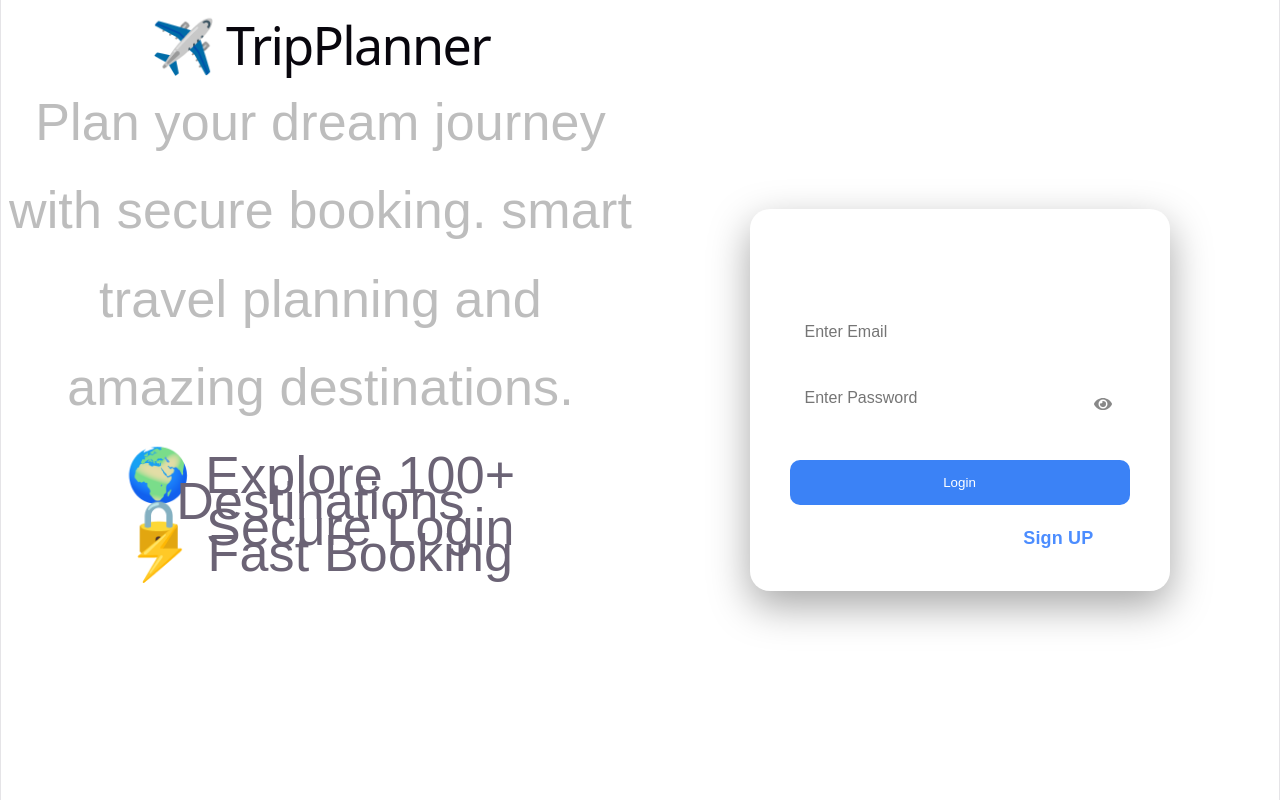
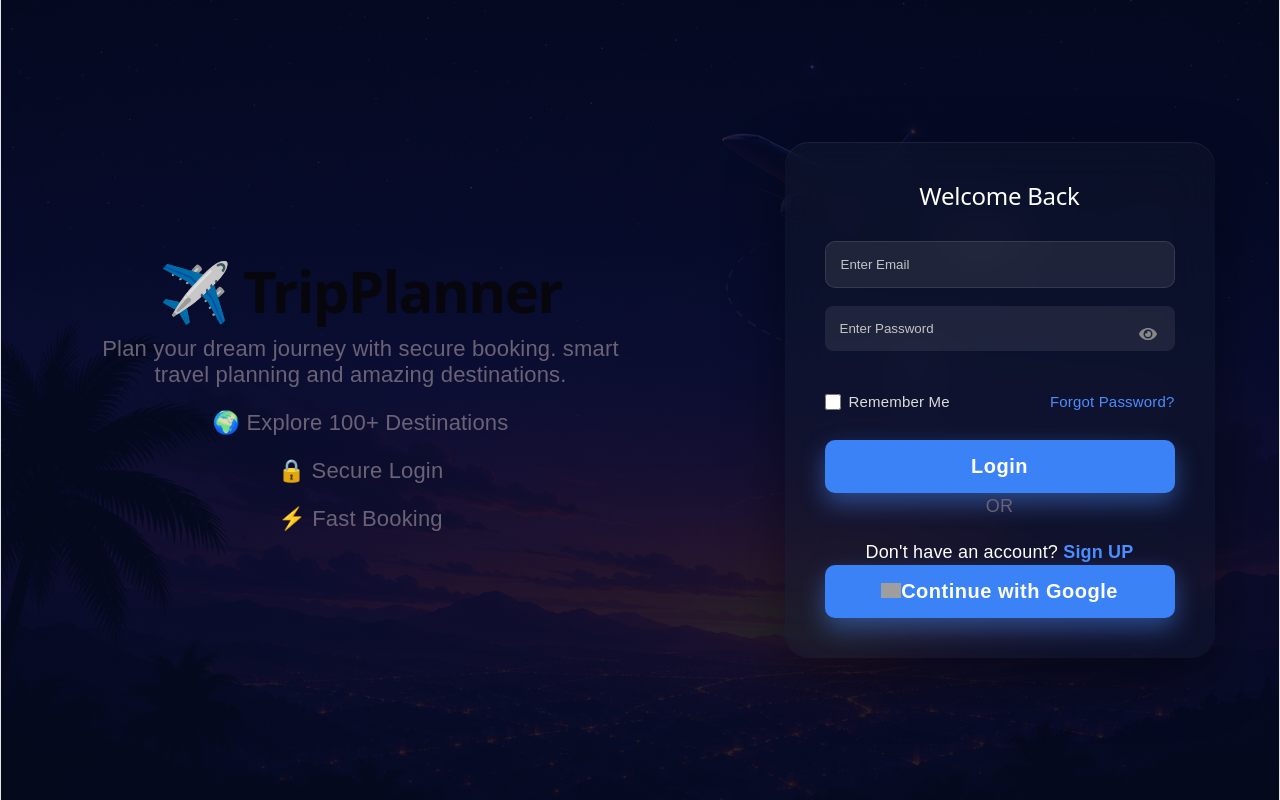
Before and after one commit to VEDANT356/TripPlanner-, a React (Vite) app: page /login in a window 1280 px wide. Built offline with nearby package versions, Linux system fonts and the light colour scheme; grey boxes are pictures that could not be loaded.

Commit message:
added login and signup

```diff
--- a/src/pages/Login.jsx
+++ b/src/pages/Login.jsx
@@ -41,17 +41,36 @@ function Login() {
                         className="eye-icon"
                         onClick={() => setShowPassword(!showPassword)}
                     >
-        {showPassword ? <FaEyeSlash /> : <FaEye />}
-    </span>
-</div>
+                    {showPassword ? <FaEyeSlash /> : <FaEye />}
+                    </span>
+                </div>
 
+                <div className="auth-options">
+                <label className="remember-me">
+                    <input type="checkbox" />
+                    <span>Remember Me</span>
+                </label>
+                    <a href="#">Forgot Password?</a>
+                </div>
                     <button>Login</button>
+
+                    <div className="divider">
+                        <span>OR</span>
+                    </div>
 
                     <p>
                         Don't have an account?
                         <Link to="/signup"> Sign UP</Link>
                         </p>
 
+                        <button className="google-btn">
+                            <img
+                            src="https://www.svgrepo.com/show/475656/google-color.svg"
+                            alt="Google"
+                            width="20"
+                            />
+                            Continue with Google
+                        </button>
                 </div>
             </div>
         </div>
--- a/src/pages/Signup.jsx
+++ b/src/pages/Signup.jsx
@@ -2,6 +2,7 @@ import {Link} from "react-router-dom";
 import "../styles/Auth.css";
 import { useState } from "react";
 import { FaEye , FaEyeSlash } from "react-icons/fa";
+
 
 function Signup() {
     const [showPassword, setShowPassword] = useState(false);
@@ -51,6 +52,23 @@ function Signup() {
 
                     <button>Create Account</button>
 
+                    <div className="divider">
+                        <span>OR</span>
+                    </div>
+
+                    <p>
+                        Don't have an account?
+                        <Link to="/signup"> Sign UP</Link>
+                        </p>
+
+                        <button className="google-btn">
+                            <img
+                            src="https://www.svgrepo.com/show/475656/google-color.svg"
+                            alt="Google"
+                            width="20"
+                            />
+                            Continue with Google
+                        </button>
                     <p>
                         Already have an account ?
                         <Link to="/login">Login</Link>
--- a/src/styles/Auth.css
+++ b/src/styles/Auth.css
@@ -1,35 +1,34 @@
-.auth-container {
-    min-height: 100vh;
-    display: flex;
-    background:  radial-gradient(circle at top right,#243b72 0%, #171817 #45, #111216 100%);
-}
 
 .auth-left,
 .auth-right{
     flex: 1;
 }
 .auth-left {
-    font-size: 52px;
-    margin-bottom:  20px;
+    flex: 1;
+    display: flex;
+    flex-direction: column;
+    justify-content: center;
+    padding: 0 80px;
 }
+
 .auth-left h1{
-    font-size: 52px;
-    margin-bottom:  20px;
+    font-size: 58px;
+    font-weight: 700;
 }
 
 .auth-left p {
-    color: #bdbdbd;
-    line-height:  1.7;
-    margin-bottom: 30px;
+    font-size: 22px;
+    max-width: 650px;
 }
 
-.auth-feature{
+.auth-features{
     list-style: none;
+    padding: 0;
 }
 
-.auth-feature li{
-margin: 15px 0;
-    font-size: 18px;
+.auth-features li{
+    font-size: 22px;
+    margin: 22px 0;
 }
 
 .auth-right {
@@ -39,12 +38,14 @@ margin: 15px 0;
 }
 
 .auth-card{
-    width: 420px;
-    background:  rgba(255,255,255,0.08);
-    backdrop-filter: blur(15px);
+    width: 430px;
     padding: 40px;
-    border-radius: 20px;
-    box-shadow: 0 15px 40px rgba(0,0,0,.35);
+    background:  rgba(18,25,45,0.45);
+    backdrop-filter: blur(22px);
+    border-radius: 24px;
+    box-shadow:
+    0 20px 60px rgba(0,0,0,.45),
+    inset 0 1px 1px rgba(255,255,255,.08);
 }
 
 .auth-card h2{
@@ -57,25 +58,37 @@ margin: 15px 0;
     width: 100%;
     padding: 15px;
     margin-bottom: 18px;
+    border-radius: 10px;
+    outline: none;
+    background: rgba(255,255,255,.08);
+    color: #fff;
+    border: 1px solid rgba(255,255,255,.1);
+}
+
+.auth-card input::placeholder{
+    color: #c4c4c4;
+}
+.auth-card input:focus{
+    border: 1px solid #4c8dff;
+    box-shadow: 0 0 12px rgba(76,141,255,.3);
+}
+.auth-card button{
+    width: 100%;
+    padding: 15px;
     border: none;
     border-radius: 10px;
-    outline: none;
-    font-size: 16px;
-}
-.auth-card button{
-        width: 100%;
-    padding: 15px;
+    cursor: pointer;
+    font-size: 20px;
     background: #3b82f6;
-    color: white;
-    border:none;
-    border-radius: 10px;
-    cursor: pointer;
-    font-size: 17x;
+    color: #fff;
     transition: .3s;
+    font-weight: 700;
+    letter-spacing: .5px;
+    box-shadow: 0 10px 25px rgba(76,141,255,.45);
 }
 
 .auth-card button:hover{
-    background: #2563eb;
+    transform: translateY(-3px);
 }
 .auth-card p{
     color:white;
@@ -89,7 +102,43 @@ margin: 15px 0;
     font-weight: bold;
 }
 
-.@media(max-width:900px){
+
+
+.auth-options{
+    display: flex;
+    justify-content: space-between;
+    align-items: center;
+    margin: 18px 0 25px;
+}
+
+.remember-me{
+    display: flex;
+    align-items: center;
+    gap: 8px;
+    color: #ddd;
+    cursor: pointer;
+    font-size: 15px;
+}
+
+.remember-me input{
+    width: 16px;
+    height: 16px;
+    margin: 0;
+    cursor: pointer;
+}
+
+.auth-options a{
+    color: #4c8dff;
+    text-decoration: none;
+    font-size: 15px;
+    font-weight: 500;
+}
+
+.auth-options a:hover{
+    text-decoration: underline;
+}
+
+@media (max-width:900px){
     .auth-container{
         flex-direction:column;
     }
@@ -132,3 +181,21 @@ margin: 15px 0;
 .eye-icon:hover{
     color: #3b82f6;
 }
+
+.auth-container{
+    min-height: 100vh;
+    display: flex;
+
+    background:
+    linear-gradient(rgba(6,10,30,0.82),rgba(6,10,30,.88)),
+    url("../assets/auth-bg.png");
+
+    background-size: cover ;
+    background-position: center;
+}
+
+.google-btn{
+    background: white;
+    color: #222;
+    border:1px solid #ddd;
+}
```
Also changed, not shown: src/assets/auth-bg.png (added).
